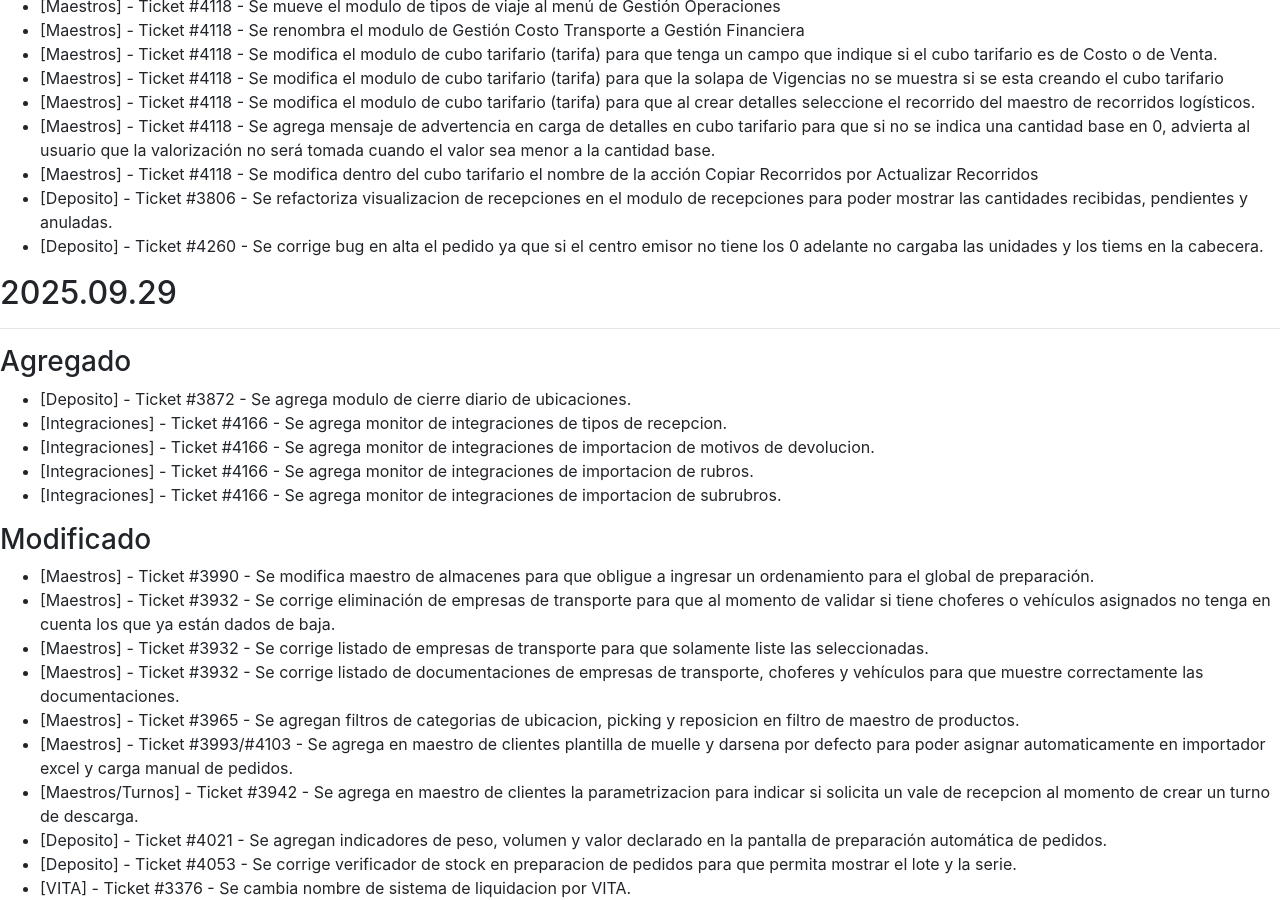
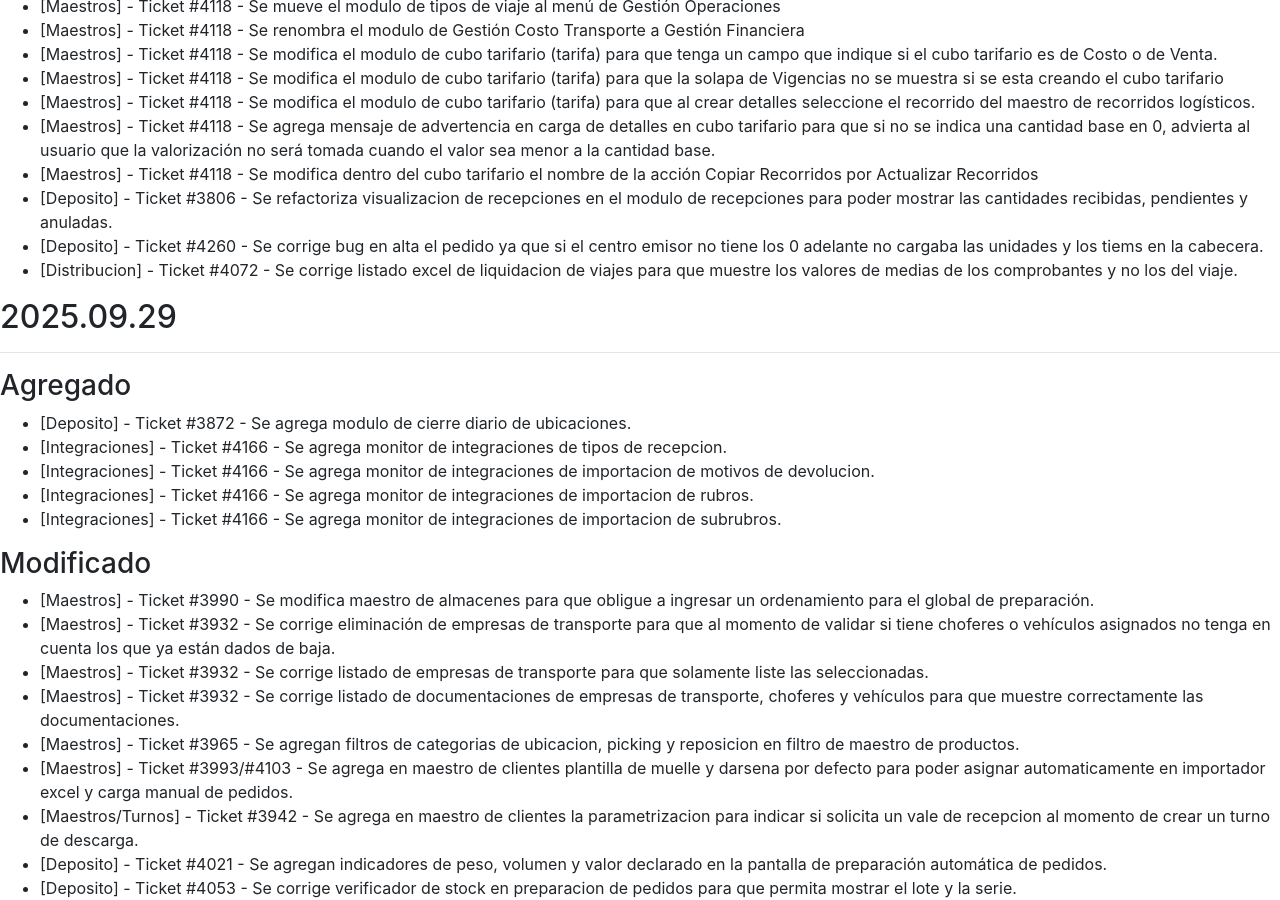
Before and after one commit to brainsys-arsaad/versionado, a Jekyll site: the page built from registro-cambios.markdown, in a window 1280 px wide and 900 px high, scrolled down 570 px. Built offline with Jekyll 4.4.1, drawn with Linux system fonts in a browser that asks for light colours.

Commit message:
Update registro-cambios.markdown

```diff
--- a/registro-cambios.markdown
+++ b/registro-cambios.markdown
@@ -138,6 +138,7 @@ El formato esta basado en [Keep a Changelog](https://keepachangelog.com/es-ES/1.
 - [Maestros] - Ticket #4118 - Se modifica dentro del cubo tarifario el nombre de la acción Copiar Recorridos por Actualizar Recorridos
 - [Deposito] - Ticket #3806 - Se refactoriza visualizacion de recepciones en el modulo de recepciones para poder mostrar las cantidades recibidas, pendientes y anuladas.
 - [Deposito] - Ticket #4260 - Se corrige bug en alta el pedido ya que si el centro emisor no tiene los 0 adelante no cargaba las unidades y los tiems en la cabecera.
+- [Distribucion] - Ticket #4072 - Se corrige listado excel de liquidacion de viajes para que muestre los valores de medias de los comprobantes y no los del viaje.
 
 ## 2025.09.29
 ---
```
